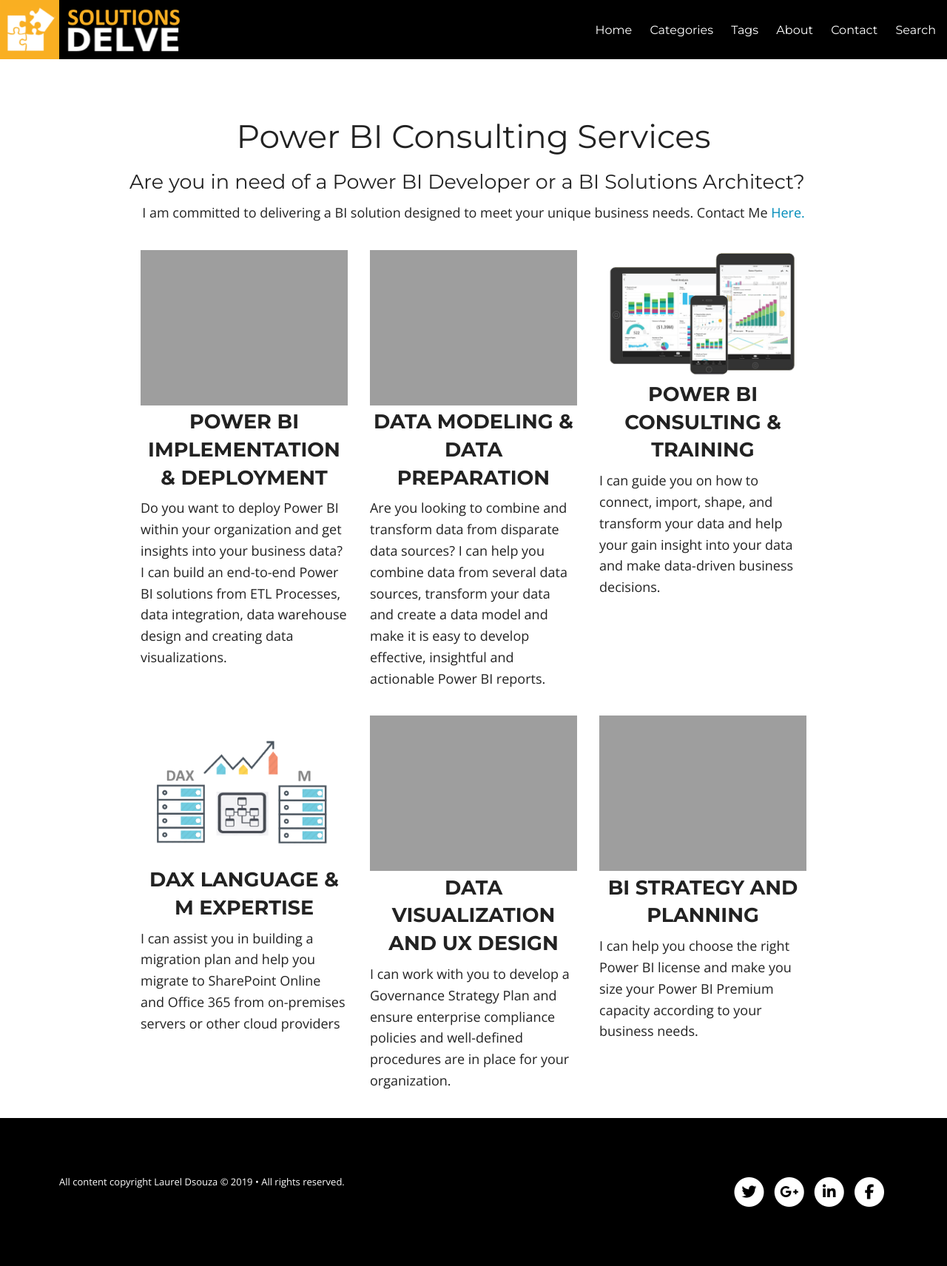
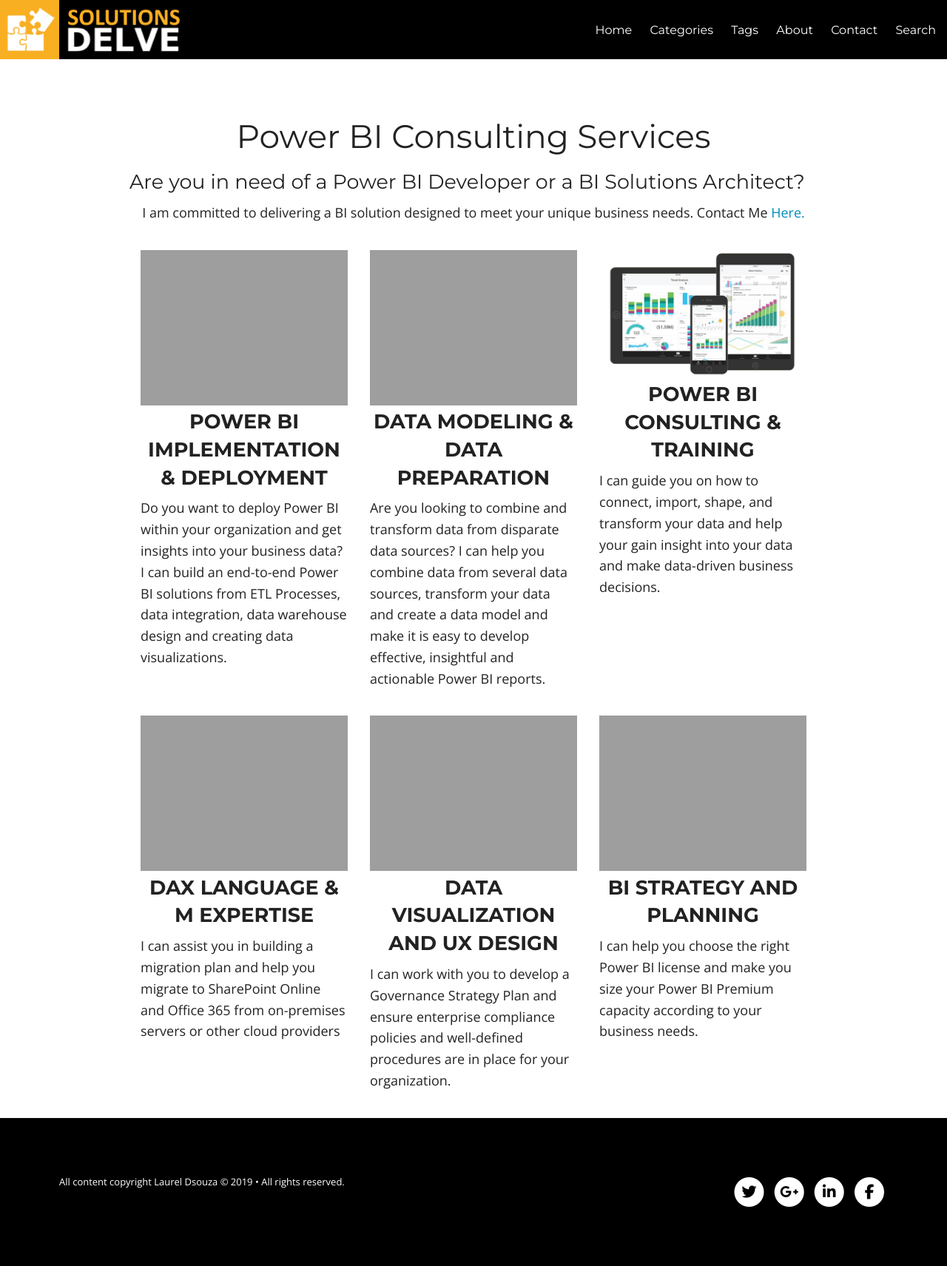
Before and after one commit to ldsouza/ldsouza.github.io, a Jekyll site: the page built from powerbi.md, in a window 1280 px wide. Shown: the whole page at 74% size. Built offline with Jekyll 4.4.1, drawn with Linux system fonts in a browser that asks for light colours; nearby versions of some CDN libraries; library files that are not in the unit come from our copies.

Commit message:
Update powerbi.html

```diff
--- a/_includes/powerbi.html
+++ b/_includes/powerbi.html
@@ -48,7 +48,7 @@
 
                    <div class="row services_list">
         <div class="small-12 medium-4 large-4 columns">
-                     <img src="{{ site.url }}/images/services/powerbi7.png" alt="IT DELVE">
+                     <img src="{{ site.url }}/images/services/powerbi11.png" alt="IT DELVE">
           <h3 class="title">DAX Language & M Expertise</h3>
           <p>I can assist you in building a migration plan and help you migrate to SharePoint Online and Office 365 from on-premises
           servers or other cloud providers</p>
@@ -62,7 +62,7 @@
         </div>
 
         <div class="small-12 medium-4 large-4 columns">
-              <img src="{{ site.url }}/images/services/powerbi9.png" alt="IT DELVE">
+              <img src="{{ site.url }}/images/services/powerbi10.png" alt="IT DELVE">
           <h3 class="title">BI Strategy and Planning</h3>
          <p>I can help you choose the right Power BI license and make you size your Power BI Premium capacity according to your business needs. </p>
         </div>
```
